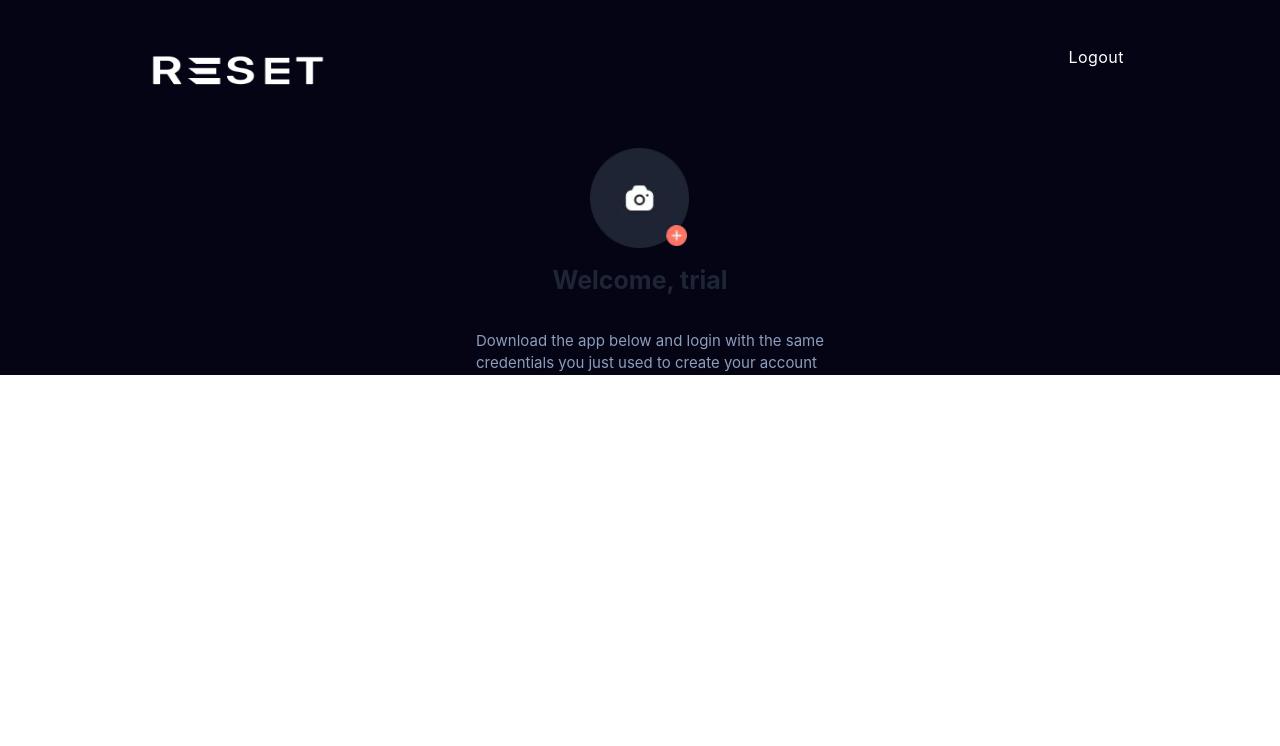
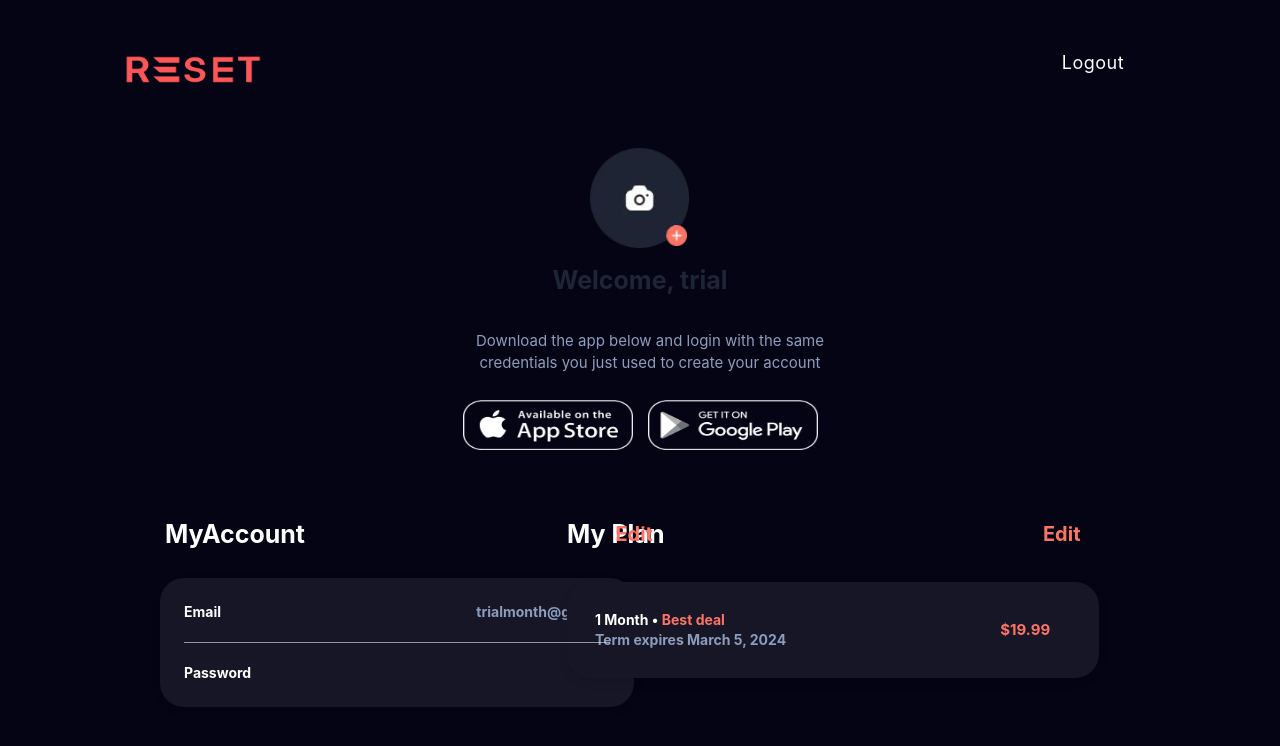
Before and after one commit to abubakrsaddique/Reset-app, a React (Create React App) app: page /login in a window 1280 px wide. Shown: the top 746 px of the page. Built offline with nearby package versions, Linux system fonts and the light colour scheme.

Commit message:
8th commit

```diff
--- a/src/Components/Dashboard/Dashboard.jsx
+++ b/src/Components/Dashboard/Dashboard.jsx
@@ -1,10 +1,13 @@
-import { Flex, Box, Button, Image, Text } from "@chakra-ui/react";
-import image2 from "../../Components/video/5.png";
+import { Flex, Box, Button, Image, Text, Divider } from "@chakra-ui/react";
+import reset from "../../Components/video/reset.png";
 import image3 from "../../Components/video/7.webp";
+import appleLogo from "../../Components/video/apple.webp";
+import googleLogo from "../../Components/video/google.png";
+import "./dashboard.css";
 
 function Dashboard() {
   return (
-    <div style={{ backgroundColor: "rgb(4,4,21)" }}>
+    <div style={{ backgroundColor: "rgb(4,4,21)", height: "200vh" }}>
       <main>
         <Flex
           justify="space-between"
@@ -13,14 +16,19 @@ function Dashboard() {
           px={["5%", "10%"]}
         >
           <Box>
-            <Image src={image2} width="220px" height="100px" />
+            <Image
+              src={reset}
+              width="220px"
+              height="100px"
+              marginLeft="-30px"
+            />
           </Box>
           <Box position="relative" display="flex" alignItems="center">
             <Button backgroundColor="transparent" _hover="none">
               <Text
-                fontSize="16px"
+                fontSize="18px"
                 py="2"
-                paddingBottom="43px"
+                paddingBottom="30px"
                 pr="3"
                 color="white"
                 fontWeight="normal"
@@ -54,14 +62,173 @@ function Dashboard() {
           <Text
             fontSize="15px"
             paddingLeft="20px"
-            color="rgb(141 157 188)"
+            color="rgb(141,157,188)"
             marginTop="30px"
+            textAlign="center"
           >
             Download the app below and login with the same
             <br />
             credentials you just used to create your account
           </Text>
         </Flex>
+        <Flex justifyContent="center" paddingTop="25px" gap="15px">
+          <Image
+            src={appleLogo}
+            alt="Apple Button"
+            width="170px"
+            height="50px"
+            cursor="pointer"
+          />
+          <Image
+            src={googleLogo}
+            alt="Google Button"
+            width="170px"
+            height="50px"
+            cursor="pointer"
+          />
+        </Flex>
+        <section>
+          <Box>
+            <Flex
+              justify="between"
+              alignItems="center"
+              w="full"
+              gap="23%"
+              marginTop="5%"
+            >
+              <Text
+                fontSize="25px"
+                fontWeight="bold"
+                lineHeight="6"
+                color="white"
+                marginLeft="165px"
+              >
+                MyAccount
+              </Text>
+              <div>
+                <Button
+                  type="button"
+                  color="rgb(255,117,101)"
+                  fontSize="20px"
+                  fontWeight="bold"
+                  lineHeight="6"
+                  bg="none"
+                  _hover="none"
+                >
+                  Edit
+                </Button>
+              </div>
+            </Flex>
+            <Box
+              marginLeft="160px"
+              width="37%"
+              bg="rgb(22,22,38)"
+              rounded="24px"
+              p="6"
+              mt="6"
+              boxShadow="0px 4px 10px rgba(0, 0, 0, 0.1)"
+            >
+              <Flex justify="between" alignItems="center" w="full">
+                <Text
+                  fontSize="sm"
+                  fontWeight="bold"
+                  lineHeight="5"
+                  color="white"
+                >
+                  Email
+                </Text>
+                <Text
+                  fontSize="sm"
+                  fontWeight="bold"
+                  lineHeight="5"
+                  color="rgb(141,157,188)"
+                  marginLeft="60%"
+                >
+                  trialmonth@gmail.com
+                </Text>
+              </Flex>
+              <Divider my="5" />
+              <Flex justify="between" alignItems="center" w="full">
+                <Text
+                  fontSize="sm"
+                  fontWeight="bold"
+                  lineHeight="5"
+                  color="white"
+                >
+                  Password
+                </Text>
+                <Text
+                  className="password"
+                  fontSize="sm"
+                  fontWeight="bold"
+                  lineHeight="5"
+                  color="rgb(141,157,188)"
+                >
+                  ********
+                </Text>
+              </Flex>
+            </Box>
+          </Box>
+        </section>
+        <section className="myplan">
+          <Box>
+            <Flex justify="between" alignItems="center" gap="122%">
+              <Text
+                fontSize="25px"
+                fontWeight="bold"
+                lineHeight="6"
+                color="white"
+                marginLeft="-140%"
+              >
+                My Plan
+              </Text>
+              <Button
+                type="button"
+                color="rgb(255,117,101)"
+                fontSize="20px"
+                fontWeight="bold"
+                lineHeight="6"
+                bg="none"
+                _hover="none"
+              >
+                Edit
+              </Button>
+            </Flex>
+            <Box
+              className="plan-box"
+              bg="rgb(22,22,38)"
+              rounded="24px"
+              p="7"
+              mt="7"
+              boxShadow="0px 4px 10px rgba(0, 0, 0, 0.1)"
+            >
+              <Flex justify="between" alignItems="center" gap="45%">
+                <Text
+                  fontSize="sm"
+                  fontWeight="bold"
+                  lineHeight="5"
+                  color="black"
+                >
+                  <span style={{ color: "white" }}>1 Month •</span>{" "}
+                  <span style={{ color: "rgb(255,117,101)" }}>Best deal</span>
+                  <br />
+                  <span style={{ color: "rgb(141,157,188)" }}>
+                    Term expires March 5, 2024
+                  </span>
+                </Text>
+                <Text
+                  gap="10px"
+                  fontSize="15px"
+                  fontWeight="bold"
+                  lineHeight="5"
+                  style={{ color: "rgb(255,117,101)" }}
+                >
+                  $19.99
+                </Text>
+              </Flex>
+            </Box>
+          </Box>
+        </section>
       </main>
     </div>
   );
--- /dev/null
+++ b/src/Components/Dashboard/dashboard.css
@@ -0,0 +1,12 @@
+.password {
+  margin-left: 76%;
+}
+.myplan {
+  display: flex;
+  justify-content: flex-end;
+  margin-top: -193px;
+}
+.plan-box {
+  margin-left: -140%;
+  width: 179%;
+}
```
Also changed, not shown: src/Components/video/googleplay.png (added), src/Components/video/reset.png (added).
